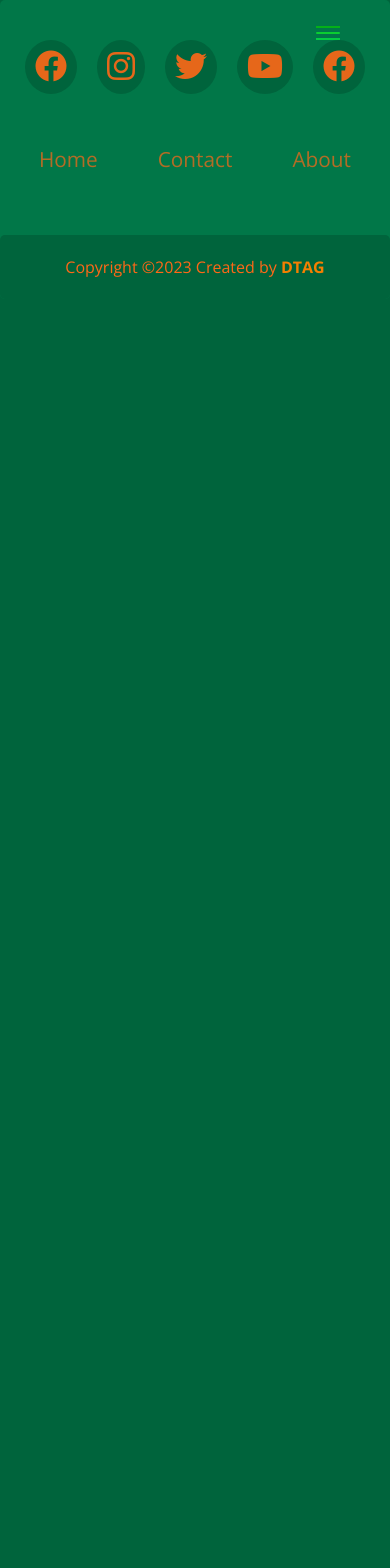
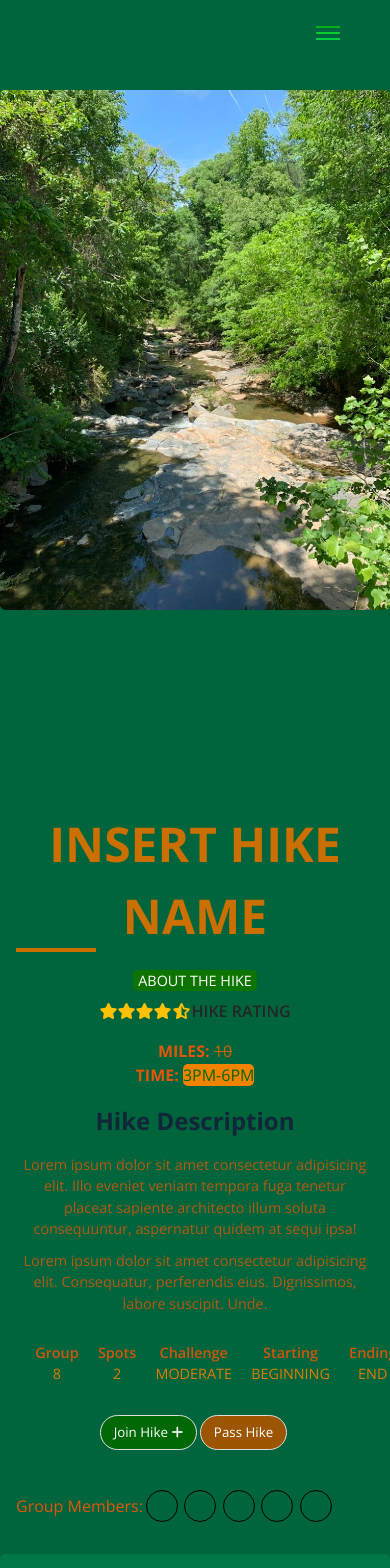
Before and after one commit to DQuaya/Trail-Ahead-Front-End, a React (Create React App) app: page /details in a window 390 px wide. Shown: the top 1568 px of the page. Before the commit the page ends 844 px from the top, so only its background shows below. Built offline with nearby package versions, Linux system fonts and the light colour scheme.

Commit message:
hikedetails is responsive

```diff
--- a/src/App.js
+++ b/src/App.js
@@ -54,7 +54,8 @@ function App() {
               {/* <Route path='hikes' element={<Hikes/>}/>
                     <Route path='profile' element={<Contact/>}/> */}
               <Route path="hike" element={<HikeList />} />
-              <Route path="hike/:id" element={<Hikedetails />} />
+              {/* <Route path="hike/:id" element={<Hikedetails />} /> */}
+              <Route path="details" element={<Hikedetails/>}/>
               <Route path="profile" element={<Profile />} />
               <Route path="quiz" element={<Quiz/>} />
             </Routes>
--- a/src/Components/Hikedetails/Hikedetails.css
+++ b/src/Components/Hikedetails/Hikedetails.css
@@ -1,4 +1,6 @@
 @import url('https://fonts.googleapis.com/css2?family=Open+Sans:wght@300;400;600;700;800&display=swap');
+@import url('https://cdnjs.cloudflare.com/ajax/libs/font-awesome/6.4.0/css/all.min.css');
+
 
 *{
     box-sizing: border-box;
@@ -13,6 +15,10 @@ body{
     max-width: 1100px;
     margin: 0 auto;
 }
+.time{
+    background: rgb(241, 130, 2);
+}
+
 img{
     width: 100%;
     display: block;
@@ -24,6 +30,8 @@ img{
     display: flex;
     width: 100%;
     transition: all 0.5s ease;
+    /* height: 600px; */
+    margin-top: 90px;
 }
 .img-showcase img{
     min-width: 100%;
@@ -44,6 +52,7 @@ img{
 }
 .hike-content{
     padding: 2rem 1rem;
+    margin-top: 140px;
 }
 .hike-title{
     font-size: 3rem;
@@ -116,9 +125,8 @@ img{
 .hike-detail ul li{
     margin: 0;
     list-style: none;
-    /* background: url(shoes_images/checked.png) left center no-repeat; */
     background-size: 18px;
-    padding-left: 1.7rem;
+    padding-left: 1.2rem;
     margin: 0.4rem 0;
     font-weight: 600;
     opacity: 0.9;
@@ -155,11 +163,11 @@ img{
 .hike-info .btn:hover{
     opacity: 0.9;
 }
-.social-links{
+.member-links{
     display: flex;
     align-items: center;
 }
-.social-links a{
+.member-links a{
     display: flex;
     align-items: center;
     justify-content: center;
@@ -173,10 +181,15 @@ img{
     font-size: 0.8rem;
     transition: all 0.5s ease;
 }
-.social-links a:hover{
+.member-links a:hover{
     background: #000;
     border-color: transparent;
     color: #fff;
+}
+
+.member-links img{
+    border-radius: 40px;
+    height: 30px;
 }
 
 @media screen and (min-width: 992px){
@@ -198,5 +211,12 @@ img{
     }
     .hike-content{
         padding-top: 0;
+        margin-top: -200px;
     }
+    .hike-detail{
+        flex-direction: column;
+        flex-wrap: wrap;
+
+    }
+
 }
--- a/src/Components/Hikedetails/Hikedetails.js
+++ b/src/Components/Hikedetails/Hikedetails.js
@@ -4,48 +4,46 @@ import './Hikedetails.css'
 import image1 from '../../assets/image1.jpeg'
 
 
+
 const Hikedetails = () => {
   return (
     <div className='hike-details'>
 
-      <div class = "card-wrapper">
+      <div className = "card-wrapper">
 
-      <div class = "card">
+      <div className = "card">
 
-        <div class = "hike-imgs">
-          <div class = "img-display">
-            <div class = "img-showcase">
+        <div className = "hike-imgs">
+          <div className = "img-display">
+            <div className = "img-showcase">
 
-              <img src={image1} alt="" />
-              <img src={image1} alt="" />
-              <img src={image1} alt="" />
               <img src={image1} alt="" />
 
             </div>
           </div>
-          <div class = "img-select">
-            <div class = "img-item">
+          <div className = "img-select">
+            <div className = "img-item">
               <a href = "#" data-id = "1">
 
                 <img src="" alt="" />
 
               </a>
             </div>
-            <div class = "img-item">
+            <div className = "img-item">
               <a href = "#" data-id = "2">
 
                 <img src="" alt="" />
 
               </a>
             </div>
-            <div class = "img-item">
+            <div className = "img-item">
               <a href = "#" data-id = "3">
 
                 <img src="" alt="" />
 
               </a>
             </div>
-            <div class = "img-item">
+            <div className = "img-item">
               <a href = "#" data-id = "4">
 
                 <img src="" alt="" />
@@ -55,60 +53,60 @@ const Hikedetails = () => {
           </div>
         </div>
 
-        <div class = "hike-content">
-          <h2 class = "hike-title">INSERT HIKE NAME</h2>
+        <div className = "hike-content">
+          <h2 className = "hike-title">INSERT HIKE NAME</h2>
           <a href = "#" class = "hike-link">ABOUT THE HIKE</a>
-          <div class = "hike-rating">
+          <div className = "hike-rating">
             <i class = "fas fa-star"></i>
             <i class = "fas fa-star"></i>
             <i class = "fas fa-star"></i>
             <i class = "fas fa-star"></i>
             <i class = "fas fa-star-half-alt"></i>
-            <span>INSERT LENGTH</span>
+            <span>Hike Rating</span>
           </div>
 
-          <div class = "hike-time">
-            <p class = "last-time">MILES: <span>10</span></p>
-            <p class = "new-time">TIME: <span>3pm-6pm</span></p>
+          <div className = "hike-time">
+            <p className = "last-time">MILES: <span>10</span></p>
+            <p className = "new-time">TIME: <span className='time'>3pm-6pm</span></p>
           </div>
 
-          <div class = "hike-detail">
+          <div className = "hike-detail">
             <h2>Hike Description </h2>
             <p>Lorem ipsum dolor sit amet consectetur adipisicing elit. Illo eveniet veniam tempora fuga tenetur placeat sapiente architecto illum soluta consequuntur, aspernatur quidem at sequi ipsa!</p>
             <p>Lorem ipsum dolor sit amet consectetur adipisicing elit. Consequatur, perferendis eius. Dignissimos, labore suscipit. Unde.</p>
             <ul>
-              <li>Group: <span>8 people</span></li>
-              <li>Available: <span>2 spots left</span></li>
-              <li>Challenge: <span>Moderate</span></li>
-              <li>Starting Area: <span>beginning</span></li>
-              <li>Ending Area: <span>end</span></li>
+              <li>Group <span>8</span></li>
+              <li>Spots <span>2</span></li>
+              <li>Challenge <span>Moderate</span></li>
+              <li>Starting <span>beginning</span></li>
+              <li>Ending <span>end</span></li>
             </ul>
           </div>
 
-          <div class = "hike-info">
+          <div className = "hike-info">
             {/* <input type = "number" min = "0" value = "1"> */}
             <button type = "button" class = "btn">
-              Join Hike <i class = "fas fa-shopping-cart"></i>
+              Join Hike <i class="fa-solid fa-plus"></i>
             </button>
             <button type = "button" class = "btn">Pass Hike</button>
           </div>
 
-          <div class = "social-links">
+          <div className = "member-links">
             <p>Group Members: </p>
             <a href = "#">
-              <img src="" alt="" />
+              {/* <img src={img1} /> */}
             </a>
             <a href = "#">
-              <img src="" alt="" />
+              {/* <img src={img2} /> */}
             </a>
             <a href = "#">
-              <img src="" alt="" />
+              {/* <img src={img3} /> */}
             </a>
             <a href = "#">
-              <img src="" alt="" />
+              {/* <img src={img4} /> */}
             </a>
             <a href = "#">
-              <img src="" alt="" />
+              {/* <img src="" alt="" /> */}
             </a>
           </div>
         </div>
```
